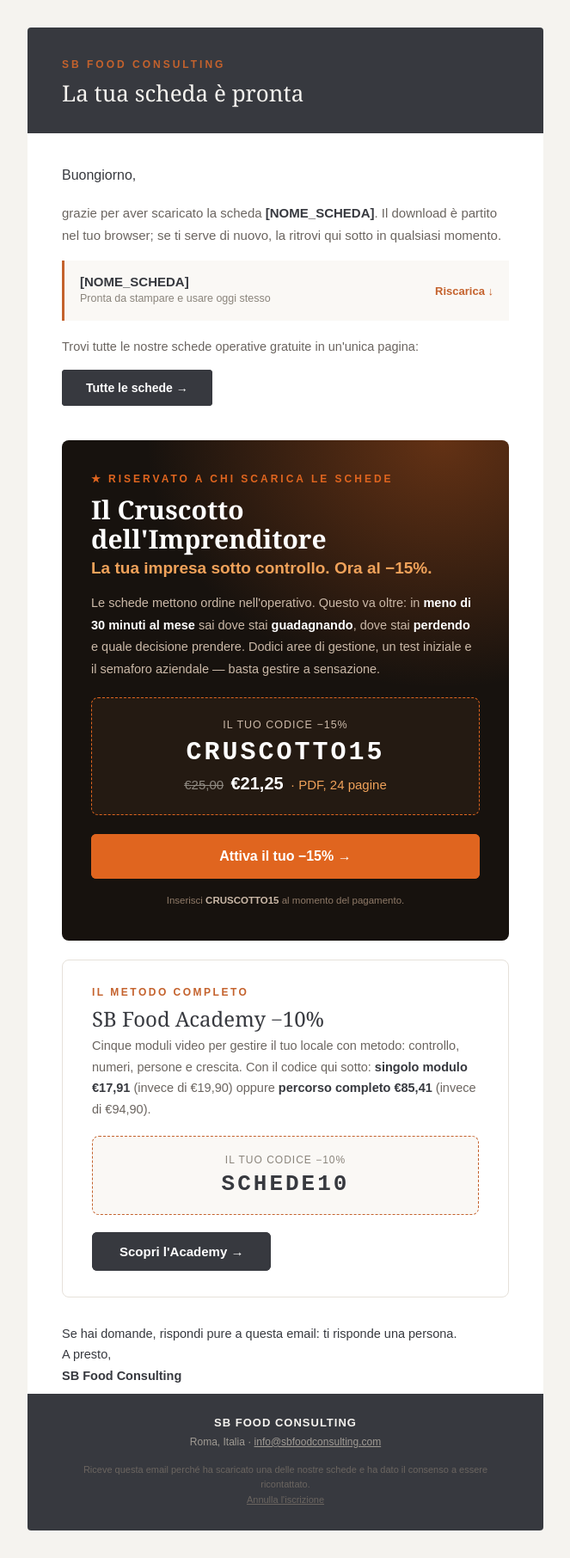
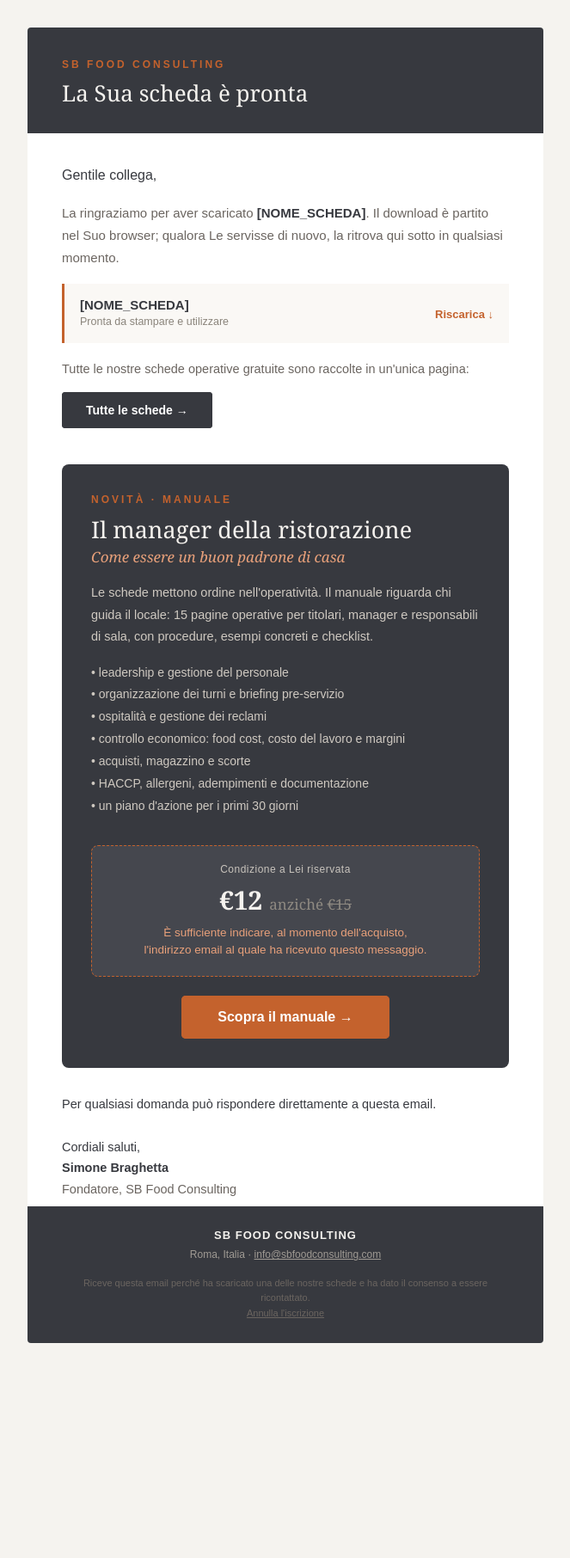
Before and after one commit to Steewee98/backend-sbfc, a Flask app: template templates/email_grazie_download.html in a window 1280 px wide. Shown: the whole page at 86% size, without its empty margins (308-971 px from the left). After the commit the page ends 1562 px from the top, so only its background shows below. Run offline with Flask 3, Linux system fonts and the light colour scheme; the template is opened without the code that fills it, so the values that code supplies are empty; some libraries are stand-ins or nearby versions.

Commit message:
feat(email): la conferma del download propone solo il manuale (12 €), niente Cruscotto né Academy; registro formale
Co-Authored-By: Claude Opus 5.5 (1M context) <noreply@anthropic.com>

```diff
--- a/routes/lead_strumenti.py
+++ b/routes/lead_strumenti.py
@@ -162,7 +162,8 @@ def crea_lead():
     logger.info(msg)
 
     # Auto-invio della mail transazionale di ringraziamento + conferma download,
-    # con i codici sconto Cruscotto (CRUSCOTTO15) e Academy (SCHEDE10). Parte a
+    # con il manuale «Il manager della ristorazione» a 12 € (il lead è appena stato
+    # salvato, quindi al checkout il prezzo da lead vale già). Parte a
     # OGNI download: ogni scheda scaricata riceve la sua conferma personalizzata
     # (transazionale, non marketing di massa).
     # NB: NON è la campagna "3 nuove schede" (invia_campagna_schede), che è un
--- a/templates/email_grazie_download.html
+++ b/templates/email_grazie_download.html
@@ -4,11 +4,11 @@
 <meta charset="UTF-8">
 <meta name="viewport" content="width=device-width, initial-scale=1.0">
 <meta name="x-apple-disable-message-reformatting">
-<title>La tua scheda è pronta — SB Food Consulting</title>
+<title>La Sua scheda è pronta — SB Food Consulting</title>
 </head>
 <!-- Preheader nascosto -->
 <div style="display:none;max-height:0;overflow:hidden;opacity:0;color:#f5f3ef;font-size:1px;line-height:1px">
-  Grazie per aver scaricato la tua scheda. Dentro trovi anche due vantaggi riservati: Il Cruscotto dell'Imprenditore al −15% e la SB Food Academy al −10%.
+  La Sua scheda è pronta. All'interno, una condizione riservata sul manuale «Il manager della ristorazione».
 </div>
 <body style="margin:0;padding:0;background-color:#f5f3ef;font-family:Arial,Helvetica,sans-serif;-webkit-text-size-adjust:100%">
 <table role="presentation" width="100%" cellpadding="0" cellspacing="0" style="background-color:#f5f3ef;padding:32px 16px">
@@ -19,16 +19,16 @@
 <tr><td style="background-color:#37393f;padding:36px 40px 30px">
     <p style="margin:0;color:#c4622d;font-size:12px;letter-spacing:3px;text-transform:uppercase;font-weight:bold">SB Food Consulting</p>
     <h1 style="margin:10px 0 0;color:#f5f3ef;font-family:Georgia,'Times New Roman',serif;font-size:26px;line-height:1.25;font-weight:normal">
-        La tua scheda è pronta
+        La Sua scheda è pronta
     </h1>
 </td></tr>
 
 <!-- ═══════════ CONFERMA DOWNLOAD ═══════════ -->
 <tr><td style="padding:36px 40px 8px">
-    <p style="margin:0 0 18px;color:#37393f;font-size:16px;line-height:1.65">Buongiorno,</p>
+    <p style="margin:0 0 18px;color:#37393f;font-size:16px;line-height:1.65">Gentile collega,</p>
     <p style="margin:0 0 16px;color:#6b6560;font-size:15px;line-height:1.75">
-        grazie per aver scaricato la scheda <strong style="color:#37393f">[NOME_SCHEDA]</strong>.
-        Il download è partito nel tuo browser; se ti serve di nuovo, la ritrovi qui sotto in qualsiasi momento.
+        La ringraziamo per aver scaricato <strong style="color:#37393f">[NOME_SCHEDA]</strong>.
+        Il download è partito nel Suo browser; qualora Le servisse di nuovo, la ritrova qui sotto in qualsiasi momento.
     </p>
 
     <!-- Riquadro scheda scaricata -->
@@ -37,7 +37,7 @@
       <table role="presentation" width="100%" cellpadding="0" cellspacing="0"><tr>
         <td style="padding:16px 18px">
           <p style="margin:0 0 2px;color:#37393f;font-size:15px;font-weight:bold">[NOME_SCHEDA]</p>
-          <p style="margin:0;color:#8a847b;font-size:12.5px;line-height:1.5">Pronta da stampare e usare oggi stesso</p>
+          <p style="margin:0;color:#8a847b;font-size:12.5px;line-height:1.5">Pronta da stampare e utilizzare</p>
         </td>
         <td style="padding:16px 18px" align="right" valign="middle" width="120">
           <a href="[SCHEDA_URL]" style="display:inline-block;color:#c4622d;text-decoration:none;font-size:13px;font-weight:bold;white-space:nowrap">Riscarica ↓</a>
@@ -47,81 +47,47 @@
     </table>
 
     <p style="margin:18px 0 0;color:#6b6560;font-size:14.5px;line-height:1.7">
-        Trovi tutte le nostre schede operative gratuite in un'unica pagina:
+        Tutte le nostre schede operative gratuite sono raccolte in un'unica pagina:
     </p>
     <table role="presentation" cellpadding="0" cellspacing="0" style="margin:14px 0 0"><tr><td style="border-radius:4px" bgcolor="#37393f">
         <a href="https://www.sbfoodconsulting.com/schede" style="display:inline-block;background-color:#37393f;color:#ffffff;text-decoration:none;padding:13px 28px;font-size:14px;font-weight:bold;border-radius:4px">Tutte le schede →</a>
     </td></tr></table>
 </td></tr>
 
-<!-- ═══════════ VANTAGGIO 1 — IL CRUSCOTTO -15% ═══════════ -->
-<tr><td style="padding:32px 40px 0">
-    <table role="presentation" width="100%" cellpadding="0" cellspacing="0" bgcolor="#17120e" style="background-color:#17120e;background-image:radial-gradient(120% 90% at 85% 0%,rgba(224,101,31,.38),rgba(23,18,14,0) 55%);border-radius:8px">
-    <tr><td style="padding:38px 34px">
-        <p style="margin:0;color:#e0651f;font-size:12px;letter-spacing:3px;text-transform:uppercase;font-weight:bold">★ Riservato a chi scarica le schede</p>
-        <h2 style="margin:12px 0 4px;color:#ffffff;font-family:Georgia,serif;font-size:30px;line-height:1.15;font-weight:bold">
-            Il Cruscotto dell'Imprenditore
+<!-- ═══════════ IL MANUALE ═══════════ -->
+<tr><td style="padding:34px 40px 0">
+    <table role="presentation" width="100%" cellpadding="0" cellspacing="0" style="background-color:#37393f;border-radius:8px">
+    <tr><td style="padding:34px 34px 10px">
+        <p style="margin:0;color:#c4622d;font-size:12px;letter-spacing:3px;text-transform:uppercase;font-weight:bold">Novità &middot; Manuale</p>
+        <h2 style="margin:12px 0 4px;color:#f5f2ee;font-family:Georgia,serif;font-size:27px;line-height:1.2;font-weight:normal">
+            Il manager della ristorazione
         </h2>
-        <p style="margin:0 0 16px;color:#f0a25a;font-size:19px;font-weight:bold;line-height:1.3">
-            La tua impresa sotto controllo. Ora al &minus;15%.
+        <p style="margin:0 0 18px;color:#e8a07a;font-family:Georgia,serif;font-style:italic;font-size:17px">Come essere un buon padrone di casa</p>
+        <p style="margin:0 0 16px;color:#cfc9c1;font-size:14.5px;line-height:1.75">
+            Le schede mettono ordine nell'operatività. Il manuale riguarda chi guida il locale:
+            15 pagine operative per titolari, manager e responsabili di sala, con procedure, esempi concreti e checklist.
         </p>
-        <p style="margin:0 0 20px;color:#cbb9a8;font-size:14.5px;line-height:1.75">
-            Le schede mettono ordine nell'operativo. Questo va oltre: in <strong style="color:#ffffff">meno di 30 minuti al mese</strong>
-            sai dove stai <strong style="color:#ffffff">guadagnando</strong>, dove stai <strong style="color:#ffffff">perdendo</strong> e quale
-            decisione prendere. Dodici aree di gestione, un test iniziale e il semaforo aziendale — basta gestire a sensazione.
+        <p style="margin:0 0 22px;color:#cfc9c1;font-size:14px;line-height:1.85">
+            &bull; leadership e gestione del personale<br>
+            &bull; organizzazione dei turni e briefing pre-servizio<br>
+            &bull; ospitalità e gestione dei reclami<br>
+            &bull; controllo economico: food cost, costo del lavoro e margini<br>
+            &bull; acquisti, magazzino e scorte<br>
+            &bull; HACCP, allergeni, adempimenti e documentazione<br>
+            &bull; un piano d'azione per i primi 30 giorni
         </p>
-
-        <!-- Codice sconto 15% -->
+    </td></tr>
+    <tr><td style="padding:0 34px 34px">
         <table role="presentation" width="100%" cellpadding="0" cellspacing="0" style="margin:0 0 22px">
-        <tr><td bgcolor="#241a12" style="background-color:#241a12;border:1px dashed #e0651f;border-radius:8px;padding:24px" align="center">
-            <p style="margin:0 0 8px;color:#cbb9a8;font-size:12.5px;letter-spacing:1px;text-transform:uppercase">Il tuo codice &minus;15%</p>
-            <p style="margin:0 0 8px;color:#ffffff;font-size:30px;font-weight:bold;letter-spacing:3px;font-family:'Courier New',monospace">CRUSCOTTO15</p>
-            <p style="margin:0;color:#f0a25a;font-size:15px">
-                <span style="color:#8f8a82;text-decoration:line-through">€25,00</span>
-                &nbsp;<strong style="color:#ffffff;font-size:20px">€21,25</strong>&nbsp; · PDF, 24 pagine
-            </p>
+        <tr><td style="background-color:#45474e;border:1px dashed #c4622d;border-radius:8px;padding:20px" align="center">
+            <p style="margin:0 0 8px;color:#c9c4bd;font-size:12px;letter-spacing:.5px">Condizione a Lei riservata</p>
+            <p style="margin:0 0 8px;color:#f5f2ee;font-size:30px;font-weight:bold;font-family:Georgia,serif">&euro;12 <span style="color:#8f8a82;font-size:17px;font-weight:normal">anziché <span style="text-decoration:line-through">&euro;15</span></span></p>
+            <p style="margin:0;color:#e8a07a;font-size:13.5px;line-height:1.5">È sufficiente indicare, al momento dell'acquisto,<br>l'indirizzo email al quale ha ricevuto questo messaggio.</p>
         </td></tr>
         </table>
-
-        <table role="presentation" width="100%" cellpadding="0" cellspacing="0"><tr><td align="center" style="border-radius:6px" bgcolor="#e0651f">
-            <a href="https://www.sbfoodconsulting.com/cruscotto-imprenditore"
-               style="display:block;background-color:#e0651f;color:#ffffff;text-decoration:none;padding:17px 40px;font-size:16px;font-weight:bold;border-radius:6px">
-               Attiva il tuo &minus;15% →
-            </a>
-        </td></tr></table>
-        <p style="margin:16px 0 0;color:#8f7a68;font-size:11.5px;line-height:1.6;text-align:center">
-            Inserisci <strong style="color:#cbb9a8">CRUSCOTTO15</strong> al momento del pagamento.
-        </p>
-    </td></tr>
-    </table>
-</td></tr>
-
-<!-- ═══════════ VANTAGGIO 2 — SB FOOD ACADEMY -10% ═══════════ -->
-<tr><td style="padding:22px 40px 0">
-    <table role="presentation" width="100%" cellpadding="0" cellspacing="0" style="border:1px solid #e6e1da;border-radius:8px">
-    <tr><td style="padding:30px 34px">
-        <p style="margin:0;color:#c4622d;font-size:12px;letter-spacing:2.5px;text-transform:uppercase;font-weight:bold">Il metodo completo</p>
-        <h2 style="margin:10px 0 4px;color:#37393f;font-family:Georgia,serif;font-size:24px;line-height:1.2;font-weight:normal">
-            SB Food Academy &minus;10%
-        </h2>
-        <p style="margin:0 0 18px;color:#6b6560;font-size:14.5px;line-height:1.7">
-            Cinque moduli video per gestire il tuo locale con metodo: controllo, numeri, persone e crescita.
-            Con il codice qui sotto: <strong style="color:#37393f">singolo modulo €17,91</strong> (invece di €19,90)
-            oppure <strong style="color:#37393f">percorso completo €85,41</strong> (invece di €94,90).
-        </p>
-
-        <table role="presentation" width="100%" cellpadding="0" cellspacing="0" style="margin:0 0 20px">
-        <tr><td bgcolor="#faf8f5" style="background-color:#faf8f5;border:1px dashed #c4622d;border-radius:8px;padding:20px" align="center">
-            <p style="margin:0 0 6px;color:#8a847b;font-size:12px;letter-spacing:1px;text-transform:uppercase">Il tuo codice &minus;10%</p>
-            <p style="margin:0;color:#37393f;font-size:26px;font-weight:bold;letter-spacing:3px;font-family:'Courier New',monospace">SCHEDE10</p>
-        </td></tr>
-        </table>
-
-        <table role="presentation" cellpadding="0" cellspacing="0"><tr><td style="border-radius:6px" bgcolor="#37393f">
-            <a href="https://www.sbfoodconsulting.com/academy.html"
-               style="display:inline-block;background-color:#37393f;color:#ffffff;text-decoration:none;padding:14px 32px;font-size:15px;font-weight:bold;border-radius:6px">
-               Scopri l'Academy →
-            </a>
+        <table role="presentation" cellpadding="0" cellspacing="0" align="center"><tr><td align="center" style="border-radius:5px" bgcolor="#c4622d">
+            <a href="https://www.sbfoodconsulting.com/academy.html?utm_source=email&utm_medium=transazionale&utm_campaign=grazie-download-manuale#formazione"
+               style="display:inline-block;background-color:#c4622d;color:#ffffff;text-decoration:none;padding:16px 42px;font-size:16px;font-weight:bold;border-radius:5px">Scopra il manuale →</a>
         </td></tr></table>
     </td></tr>
     </table>
@@ -130,8 +96,8 @@
 <!-- ═══════════ CHIUSURA ═══════════ -->
 <tr><td style="padding:30px 40px 8px">
     <p style="margin:0;color:#37393f;font-size:14.5px;line-height:1.7">
-        Se hai domande, rispondi pure a questa email: ti risponde una persona.<br>
-        A presto,<br><strong>SB Food Consulting</strong>
+        Per qualsiasi domanda può rispondere direttamente a questa email.<br><br>
+        Cordiali saluti,<br><strong>Simone Braghetta</strong><br><span style="color:#6b6560">Fondatore, SB Food Consulting</span>
     </p>
 </td></tr>
 
```
Also changed, not shown: services/email_service.py (+17 -19 lines).
